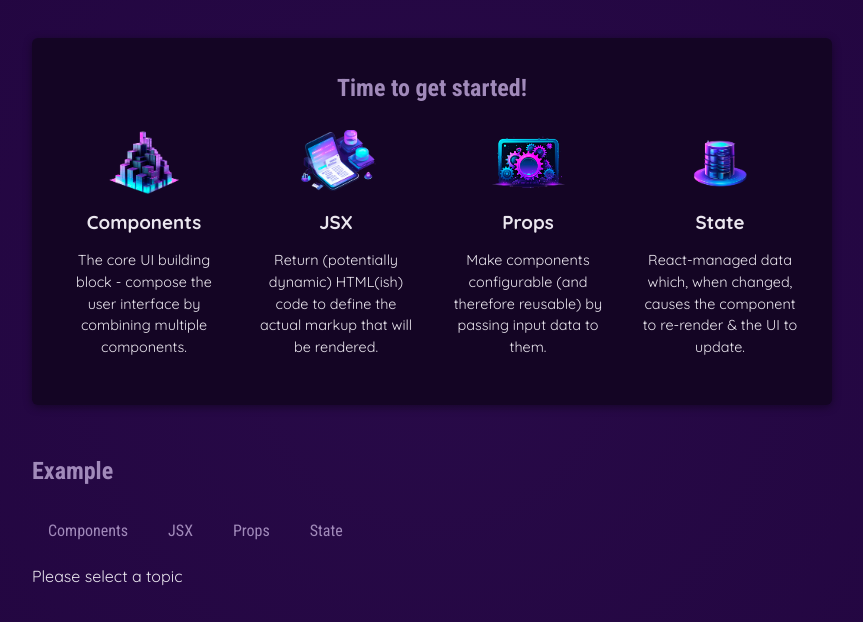
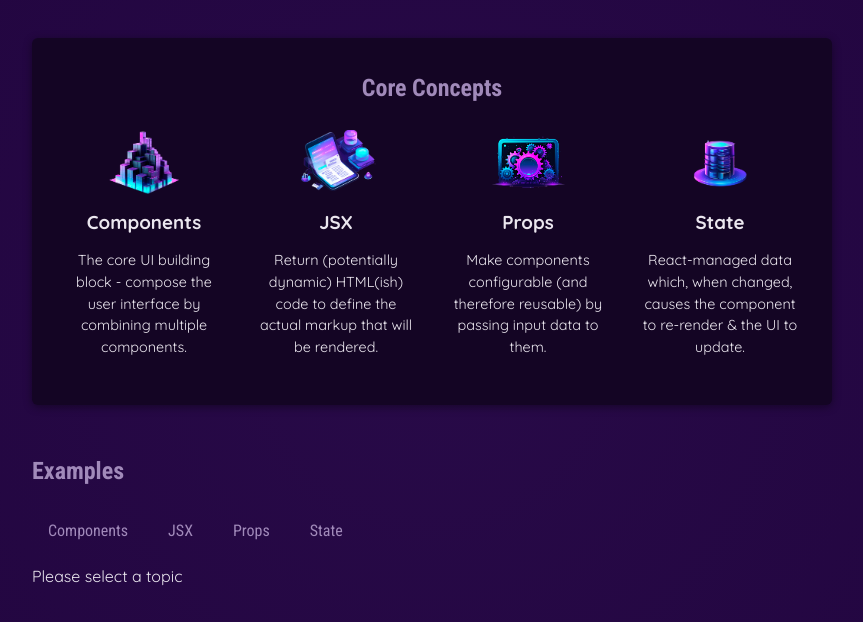
Before and after one commit to AsbestosFool/Ace-Project, a React (Vite) app in the folder React Training/React-Es/: page / in a window 1280 px wide. Shown: the part 294-916 px from the top of the page, without its empty margins (208-1071 px from the left). Built offline with nearby package versions, Linux system fonts and the light colour scheme.

Commit message:
Working with Multiple JSX Slots

```diff
--- a/React Training/React-Es/src/components/CoreConcepts.jsx
+++ b/React Training/React-Es/src/components/CoreConcepts.jsx
@@ -3,7 +3,7 @@ import { CORE_CONCEPTS } from "../data.js";
 export default function CoreConcepts() {
     return(
         <section id="core-concepts">
-            <h2>Time to get started!</h2>
+            <h2>Core Concepts</h2>
             <ul>
                 {CORE_CONCEPTS.map((conceptItem) => <CoreConcept key = {conceptItem.title} {...conceptItem} />)}
             </ul>
--- a/React Training/React-Es/src/components/Examples.jsx
+++ b/React Training/React-Es/src/components/Examples.jsx
@@ -1,5 +1,8 @@
 import { useState } from "react";
+
 import TabButton from "./TabButton.jsx";
+import Section from "./Section.jsx";
+import Tabs from "./Tabs.jsx";
 import { EXAMPLES } from "../data.js";
 export default function Examples() {
 
@@ -10,15 +13,16 @@ export default function Examples() {
    }
 
     return (
-        <section id ="examples">
-          <h2>Example</h2>
-          <menu>
-            <TabButton isSelected= {selectedTopic === 'components'} onSelect={() => handleClick('components')}>Components</TabButton>
-            <TabButton isSelected= {selectedTopic === 'jsx'} onSelect={() => handleClick('jsx')}>JSX</TabButton>
-            <TabButton isSelected={selectedTopic === 'props'} onSelect={() => handleClick('props')}>Props</TabButton>
-            <TabButton isSelected ={selectedTopic === 'state'} onSelect={() => handleClick('state')}>State</TabButton>
-          </menu>
-          {!selectedTopic ? (<p>Please select a topic</p>) : (
+        <Section title="Examples" id ="examples">
+          <Tabs buttons={
+            <>
+              <TabButton isSelected= {selectedTopic === 'components'} onClick={() => handleClick('components')}>Components</TabButton>
+              <TabButton isSelected= {selectedTopic === 'jsx'} onClick={() => handleClick('jsx')}>JSX</TabButton>
+              <TabButton isSelected={selectedTopic === 'props'} onClick={() => handleClick('props')}>Props</TabButton>
+              <TabButton isSelected ={selectedTopic === 'state'} onClick={() => handleClick('state')}>State</TabButton>
+            </>
+          }>
+            {!selectedTopic ? (<p>Please select a topic</p>) : (
             <div id="tab-content">
               <h3>{EXAMPLES[selectedTopic].title}</h3>
               <p>{EXAMPLES[selectedTopic].description}</p>
@@ -29,6 +33,7 @@ export default function Examples() {
                 </pre>
             </div>
           )}
-        </section>
+          </Tabs>
+        </Section>
     );
 }
--- /dev/null
+++ b/React Training/React-Es/src/components/Section.jsx
@@ -0,0 +1,8 @@
+export default function Section({ title, children, ...props }) {
+    return (
+        <section {...props}>
+            <h2>{title}</h2>
+            {children}
+        </section>
+    );
+}
--- a/React Training/React-Es/src/components/TabButton.jsx
+++ b/React Training/React-Es/src/components/TabButton.jsx
@@ -1,10 +1,10 @@
 import { Children } from "react";
 
-export default function TabButton({children, onSelect, isSelected}) {
+export default function TabButton({children, isSelected, ...props}) {
 
     return (
        <li>
-        <button className={isSelected ? 'active' : ''} onClick={onSelect}>{children}</button>
+        <button className={isSelected ? 'active' : ''} {...props}>{children}</button>
        </li>
     );
 }
--- /dev/null
+++ b/React Training/React-Es/src/components/Tabs.jsx
@@ -0,0 +1,9 @@
+export default function Tabs({ children, buttons }) {
+    return <>
+    <menu>
+        {buttons}
+    </menu>
+    {children}
+    </>
+
+}
```
